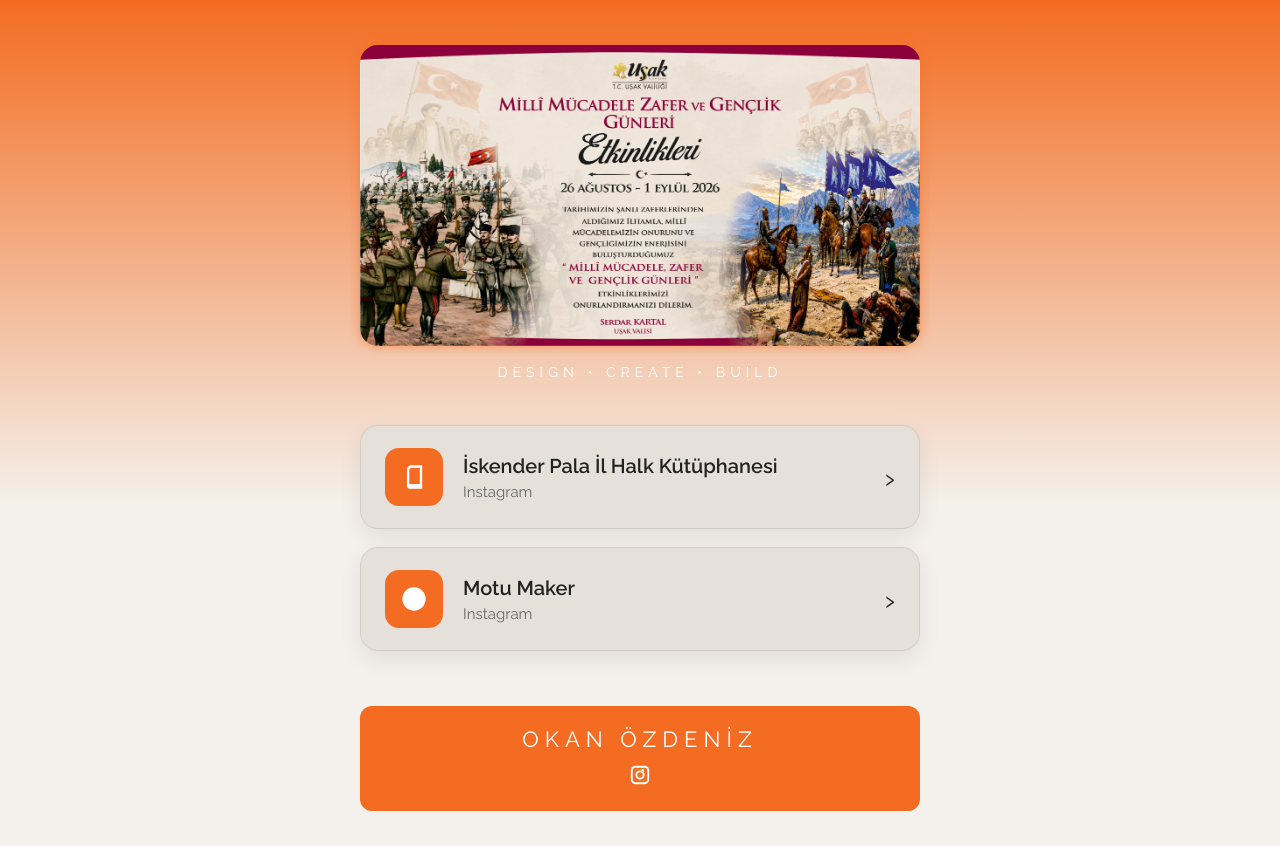
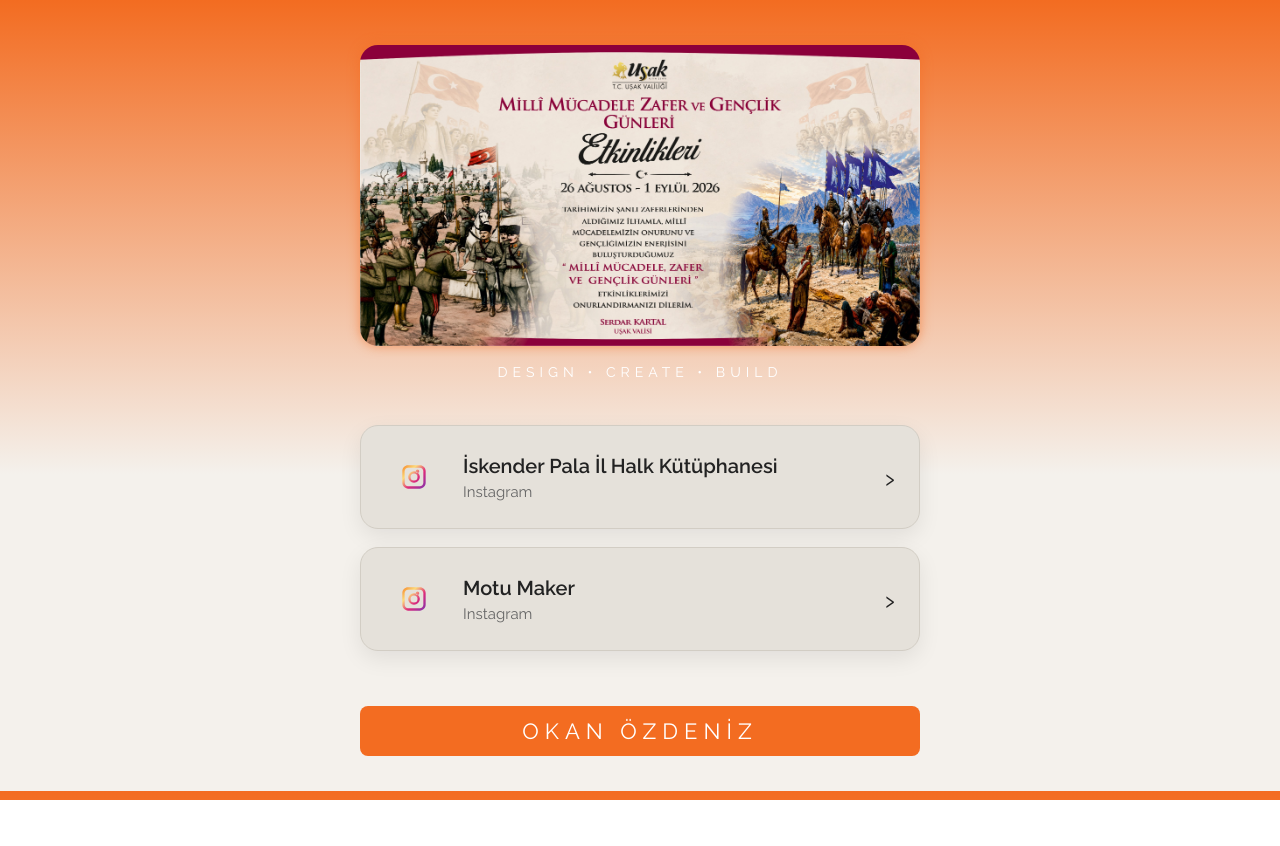
Before and after one commit to okanozdeniz03-1/MOTU, a plain HTML site: page index.html in a window 1280 px wide. After the commit the page ends 800 px from the top, so only its background shows below. Drawn offline with Linux system fonts and the light colour scheme.

Commit message:
Update index.html

```diff
--- a/index.html
+++ b/index.html
@@ -31,7 +31,7 @@
     width: 100%;
     margin-bottom: 18px;
     border-radius: 18px;
-    box-shadow: 0 0 12px rgba(243,108,33,0.6); /* turuncu glow */
+    box-shadow: 0 0 12px rgba(243,108,33,0.6);
     transition: 0.2s;
 }
 .logo:hover {
@@ -71,7 +71,6 @@
     width: 58px;
     height: 58px;
     border-radius: 14px;
-    background: #f36c21;
     display: flex;
     align-items: center;
     justify-content: center;
@@ -80,7 +79,6 @@
 .icon svg {
     width: 28px;
     height: 28px;
-    fill: #fff;
 }
 
 .text {
@@ -90,7 +88,7 @@
 }
 .title {
     font-size: 20px;
-    font-weight: 600; /* bold Raleway */
+    font-weight: 600;
     margin-bottom: 5px;
 }
 .subtitle {
@@ -108,28 +106,12 @@
     margin-top: 55px;
     font-size: 22px;
     letter-spacing: 6px;
-    font-weight: 400; /* ince Raleway */
+    font-weight: 400;
     color: #fff;
     background: #f36c21;
-    padding: 20px;
-    border-radius: 12px;
+    padding: 12px; /* daha az yükseklik */
+    border-radius: 8px;
     text-transform: uppercase;
-}
-.footer-icons {
-    margin-top: 12px;
-}
-.footer-icons a {
-    margin: 0 8px;
-    display: inline-block;
-}
-.footer-icons svg {
-    width: 22px;
-    height: 22px;
-    fill: #fff;
-    transition: 0.2s;
-}
-.footer-icons a:hover svg {
-    fill: #f4f1ec; /* hover'da açık bej */
 }
 
 @media (max-width: 480px) {
@@ -139,7 +121,7 @@
     .icon { width: 50px; height: 50px; }
     .title { font-size: 17px; }
     .subtitle { font-size: 14px; }
-    .footer { font-size: 18px; letter-spacing: 5px; }
+    .footer { font-size: 18px; letter-spacing: 5px; padding: 10px; }
 }
 </style>
 </head>
@@ -153,10 +135,21 @@
         DESIGN • CREATE • BUILD
     </div>
 
+    <!-- İskender Pala Linki -->
     <a class="link" href="https://www.instagram.com/usakiskenderpalaihk/" target="_blank">
         <div class="icon">
-            <!-- Book SVG -->
-            <svg xmlns="http://www.w3.org/2000/svg" viewBox="0 0 24 24"><path d="M19 2H10C7.79 2 6 3.79 6 6v14c0 1.1.9 2 2 2h11V2zM8 6c0-1.1.9-2 2-2h7v14H8V6z"/></svg>
+            <!-- Renkli Instagram SVG -->
+            <svg xmlns="http://www.w3.org/2000/svg" viewBox="0 0 24 24">
+                <defs>
+                    <linearGradient id="IGgrad1" x1="0" y1="0" x2="1" y2="1">
+                        <stop offset="0%" stop-color="#f58529"/>
+                        <stop offset="30%" stop-color="#feda77"/>
+                        <stop offset="60%" stop-color="#dd2a7b"/>
+                        <stop offset="100%" stop-color="#8134af"/>
+                    </linearGradient>
+                </defs>
+                <path fill="url(#IGgrad1)" d="M7 2C4.24 2 2 4.24 2 7v10c0 2.76 2.24 5 5 5h10c2.76 0 5-2.24 5-5V7c0-2.76-2.24-5-5-5H7zm10 2c1.65 0 3 1.35 3 3v10c0 1.65-1.35 3-3 3H7c-1.65 0-3-1.35-3-3V7c0-1.65 1.35-3 3-3h10zm-5 3a5 5 0 100 10 5 5 0 000-10zm0 2a3 3 0 110 6 3 3 0 010-6zm4.5-2a1.5 1.5 0 11-3 0 1.5 1.5 0 013 0z"/>
+            </svg>
         </div>
         <div class="text">
             <div class="title">İskender Pala İl Halk Kütüphanesi</div>
@@ -165,10 +158,21 @@
         <div class="arrow">›</div>
     </a>
 
+    <!-- Motu Maker Linki -->
     <a class="link" href="https://www.instagram.com/motu_maker/" target="_blank">
         <div class="icon">
-            <!-- Circle SVG -->
-            <svg xmlns="http://www.w3.org/2000/svg" viewBox="0 0 24 24"><circle cx="12" cy="12" r="10"/></svg>
+            <!-- Renkli Instagram SVG -->
+            <svg xmlns="http://www.w3.org/2000/svg" viewBox="0 0 24 24">
+                <defs>
+                    <linearGradient id="IGgrad2" x1="0" y1="0" x2="1" y2="1">
+                        <stop offset="0%" stop-color="#f58529"/>
+                        <stop offset="30%" stop-color="#feda77"/>
+                        <stop offset="60%" stop-color="#dd2a7b"/>
+                        <stop offset="100%" stop-color="#8134af"/>
+                    </linearGradient>
+                </defs>
+                <path fill="url(#IGgrad2)" d="M7 2C4.24 2 2 4.24 2 7v10c0 2.76 2.24 5 5 5h10c2.76 0 5-2.24 5-5V7c0-2.76-2.24-5-5-5H7zm10 2c1.65 0 3 1.35 3 3v10c0 1.65-1.35 3-3 3H7c-1.65 0-3-1.35-3-3V7c0-1.65 1.35-3 3-3h10zm-5 3a5 5 0 100 10 5 5 0 000-10zm0 2a3 3 0 110 6 3 3 0 010-6zm4.5-2a1.5 1.5 0 11-3 0 1.5 1.5 0 013 0z"/>
+            </svg>
         </div>
         <div class="text">
             <div class="title">Motu Maker</div>
@@ -179,14 +183,6 @@
 
     <div class="footer">
         OKAN ÖZDENİZ
-        <div class="footer-icons">
-            <!-- Instagram -->
-            <a href="https://www.instagram.com/motu_maker/" target="_blank">
-                <svg xmlns="http://www.w3.org/2000/svg" viewBox="0 0 24 24">
-                    <path d="M7 2C4.24 2 2 4.24 2 7v10c0 2.76 2.24 5 5 5h10c2.76 0 5-2.24 5-5V7c0-2.76-2.24-5-5-5H7zm10 2c1.65 0 3 1.35 3 3v10c0 1.65-1.35 3-3 3H7c-1.65 0-3-1.35-3-3V7c0-1.65 1.35-3 3-3h10zm-5 3a5 5 0 100 10 5 5 0 000-10zm0 2a3 3 0 110 6 3 3 0 010-6zm4.5-2a1.5 1.5 0 11-3 0 1.5 1.5 0 013 0z"/>
-                </svg>
-            </a>
-        </div>
     </div>
 
 </div>
```
